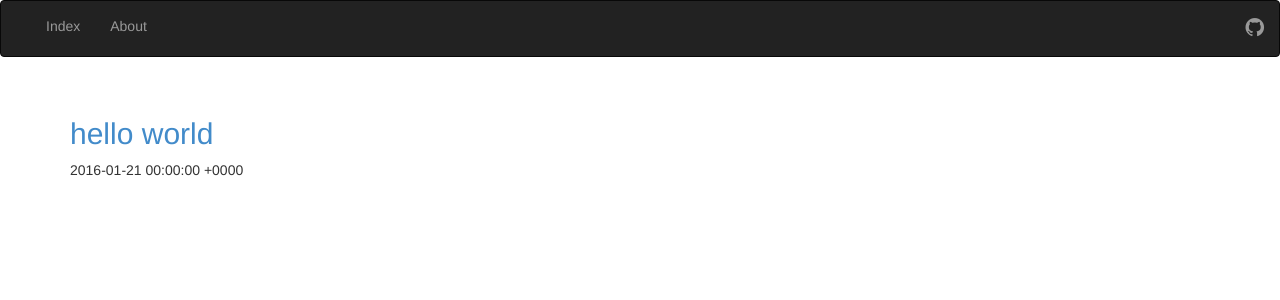
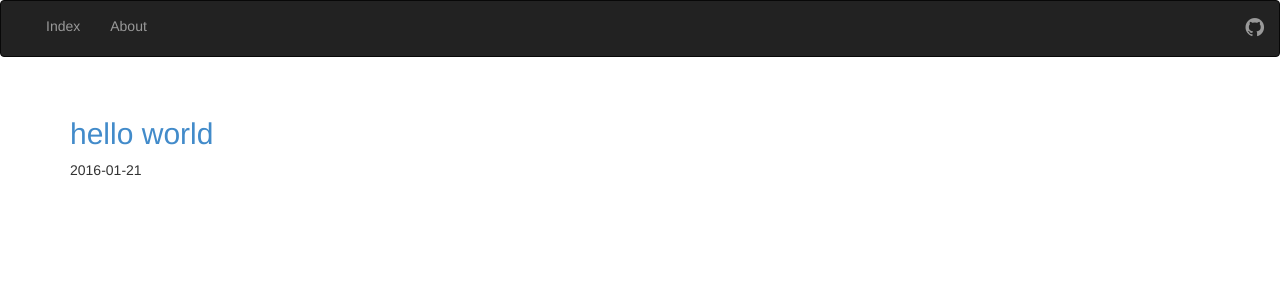
Before and after one commit to cmdbdu/cmdbdu.github.io, a Jekyll site: the page built from index.html, in a window 1280 px wide. Shown: the top 300 px of the page. Built offline with Jekyll 4.4.1, drawn with Linux system fonts in a browser that asks for light colours; Markdown is read by kramdown in place of the engine named in the settings; the list of posts is cut into pages by our own code.

Commit message:
修改“到"

```diff
--- a/index.html
+++ b/index.html
@@ -7,6 +7,6 @@ title: Index
 {% for post in paginator.posts %}
   <h2><a href="{{ post.url }}">{{ post.title }}</a></h2>
   <p class="author">
-    <span class="date">{{ post.date | date: “%Y-%m-%d” }}</span>
+    <span class="date">{{ post.date | date: "%Y-%m-%d" }}</span>
   </p>
 {% endfor %}
```
